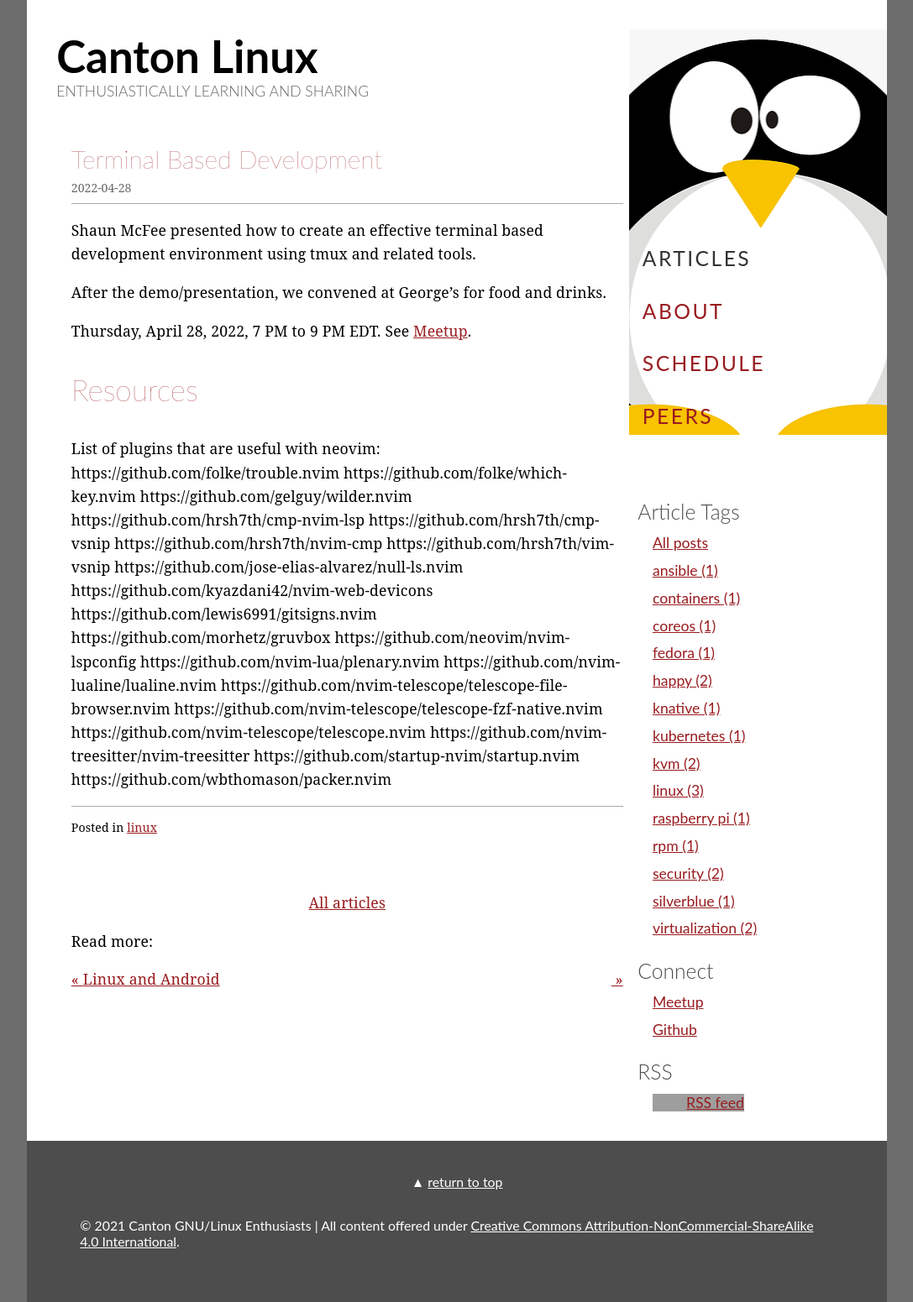
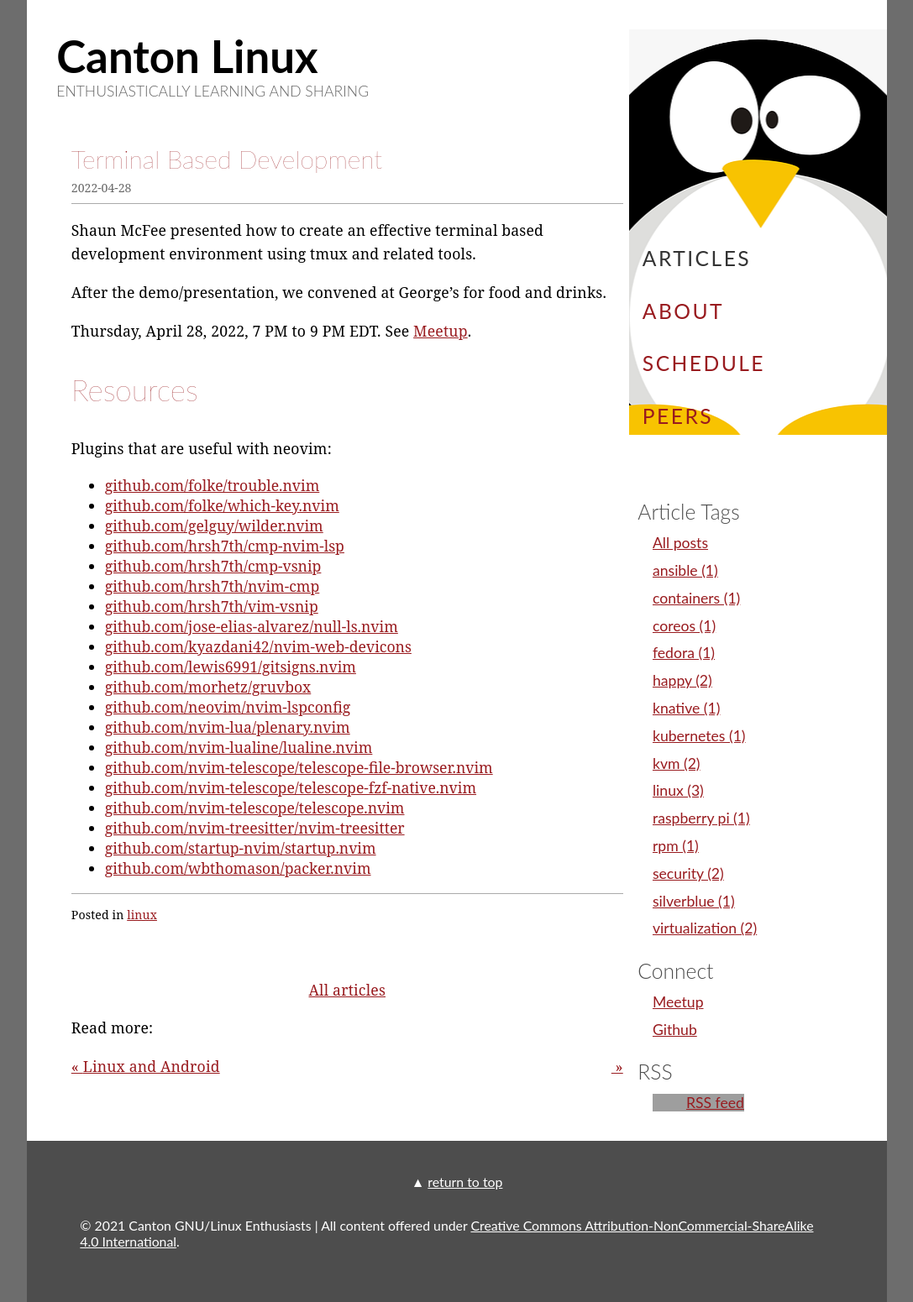
Before and after one commit to CantonLinux/cantonlinux.org, a Jekyll site: the page built from _posts/2022-04-28-terminal-based-development.md, in a window 1280 px wide. Shown: the whole page at 84% size, without its empty margins (96-1183 px from the left). Built offline with Jekyll 4.4.1, drawn with Linux system fonts in a browser that asks for light colours; some of the changed lines change nothing that is shown; grey boxes are pictures that could not be loaded.

Commit message:
Update 2022-04-28-terminal-based-development.md

```diff
--- a/_posts/2022-04-28-terminal-based-development.md
+++ b/_posts/2022-04-28-terminal-based-development.md
@@ -17,24 +17,24 @@ Thursday, April 28, 2022, 7 PM to 9 PM EDT. See [Meetup]({{site.meetupurl}}).
 
 # Resources
 
-List of plugins that are useful with neovim:
-https://github.com/folke/trouble.nvim
-https://github.com/folke/which-key.nvim
-https://github.com/gelguy/wilder.nvim
-https://github.com/hrsh7th/cmp-nvim-lsp
-https://github.com/hrsh7th/cmp-vsnip
-https://github.com/hrsh7th/nvim-cmp
-https://github.com/hrsh7th/vim-vsnip
-https://github.com/jose-elias-alvarez/null-ls.nvim
-https://github.com/kyazdani42/nvim-web-devicons
-https://github.com/lewis6991/gitsigns.nvim
-https://github.com/morhetz/gruvbox
-https://github.com/neovim/nvim-lspconfig
-https://github.com/nvim-lua/plenary.nvim
-https://github.com/nvim-lualine/lualine.nvim
-https://github.com/nvim-telescope/telescope-file-browser.nvim
-https://github.com/nvim-telescope/telescope-fzf-native.nvim
-https://github.com/nvim-telescope/telescope.nvim
-https://github.com/nvim-treesitter/nvim-treesitter
-https://github.com/startup-nvim/startup.nvim
-https://github.com/wbthomason/packer.nvim
+Plugins that are useful with neovim:
+* [github.com/folke/trouble.nvim](https://github.com/folke/trouble.nvim)
+* [github.com/folke/which-key.nvim](https://github.com/folke/which-key.nvim)
+* [github.com/gelguy/wilder.nvim](https://github.com/gelguy/wilder.nvim)
+* [github.com/hrsh7th/cmp-nvim-lsp](https://github.com/hrsh7th/cmp-nvim-lsp)
+* [github.com/hrsh7th/cmp-vsnip](https://github.com/hrsh7th/cmp-vsnip)
+* [github.com/hrsh7th/nvim-cmp](https://github.com/hrsh7th/nvim-cmp)
+* [github.com/hrsh7th/vim-vsnip](https://github.com/hrsh7th/vim-vsnip)
+* [github.com/jose-elias-alvarez/null-ls.nvim](https://github.com/jose-elias-alvarez/null-ls.nvim)
+* [github.com/kyazdani42/nvim-web-devicons](https://github.com/kyazdani42/nvim-web-devicons)
+* [github.com/lewis6991/gitsigns.nvim](https://github.com/lewis6991/gitsigns.nvim)
+* [github.com/morhetz/gruvbox](https://github.com/morhetz/gruvbox)
+* [github.com/neovim/nvim-lspconfig](https://github.com/neovim/nvim-lspconfig)
+* [github.com/nvim-lua/plenary.nvim](https://github.com/nvim-lua/plenary.nvim)
+* [github.com/nvim-lualine/lualine.nvim](https://github.com/nvim-lualine/lualine.nvim)
+* [github.com/nvim-telescope/telescope-file-browser.nvim](https://github.com/nvim-telescope/telescope-file-browser.nvim)
+* [github.com/nvim-telescope/telescope-fzf-native.nvim](https://github.com/nvim-telescope/telescope-fzf-native.nvim)
+* [github.com/nvim-telescope/telescope.nvim](https://github.com/nvim-telescope/telescope.nvim)
+* [github.com/nvim-treesitter/nvim-treesitter](https://github.com/nvim-treesitter/nvim-treesitter)
+* [github.com/startup-nvim/startup.nvim](https://github.com/startup-nvim/startup.nvim)
+* [github.com/wbthomason/packer.nvim](https://github.com/wbthomason/packer.nvim)
```
